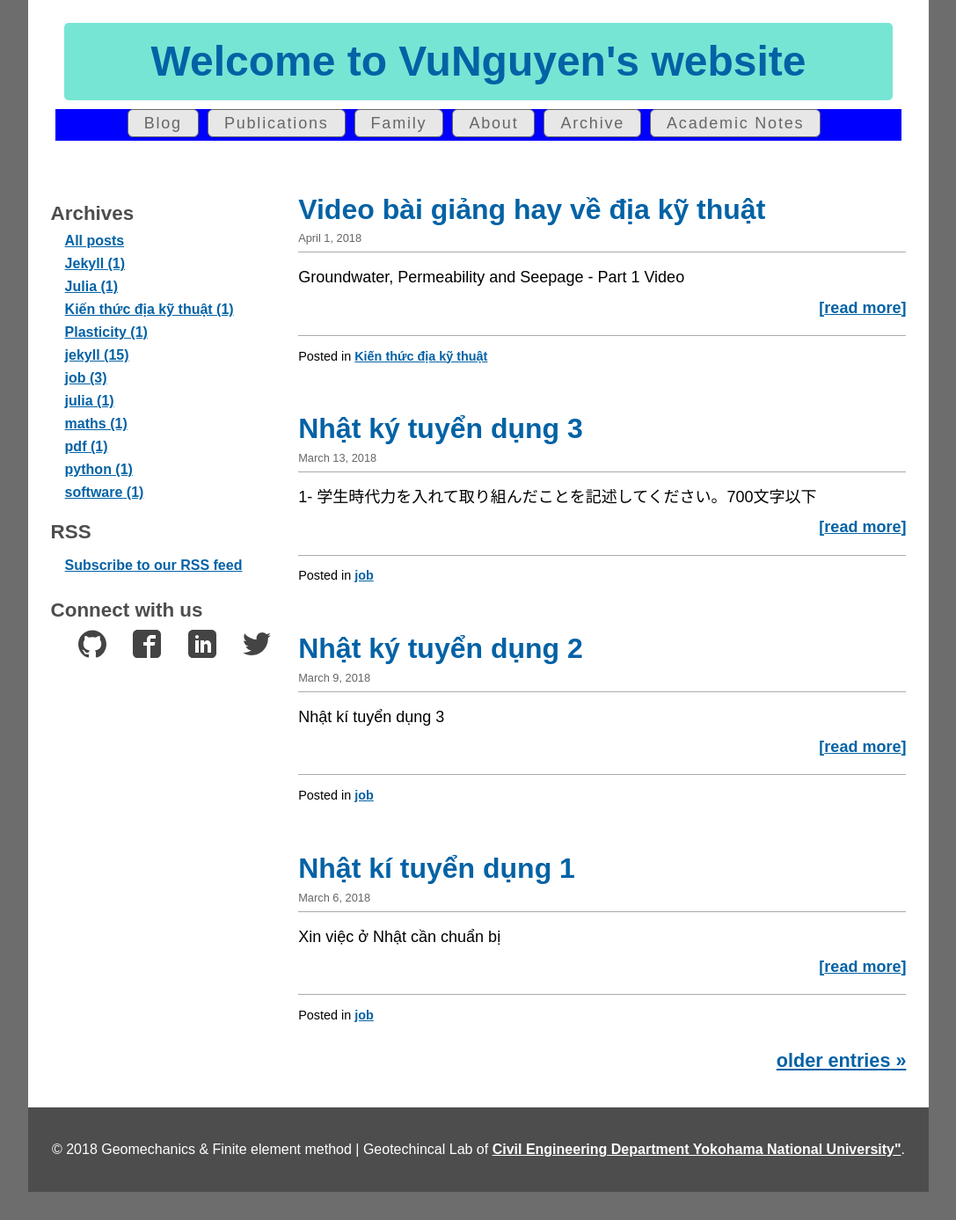
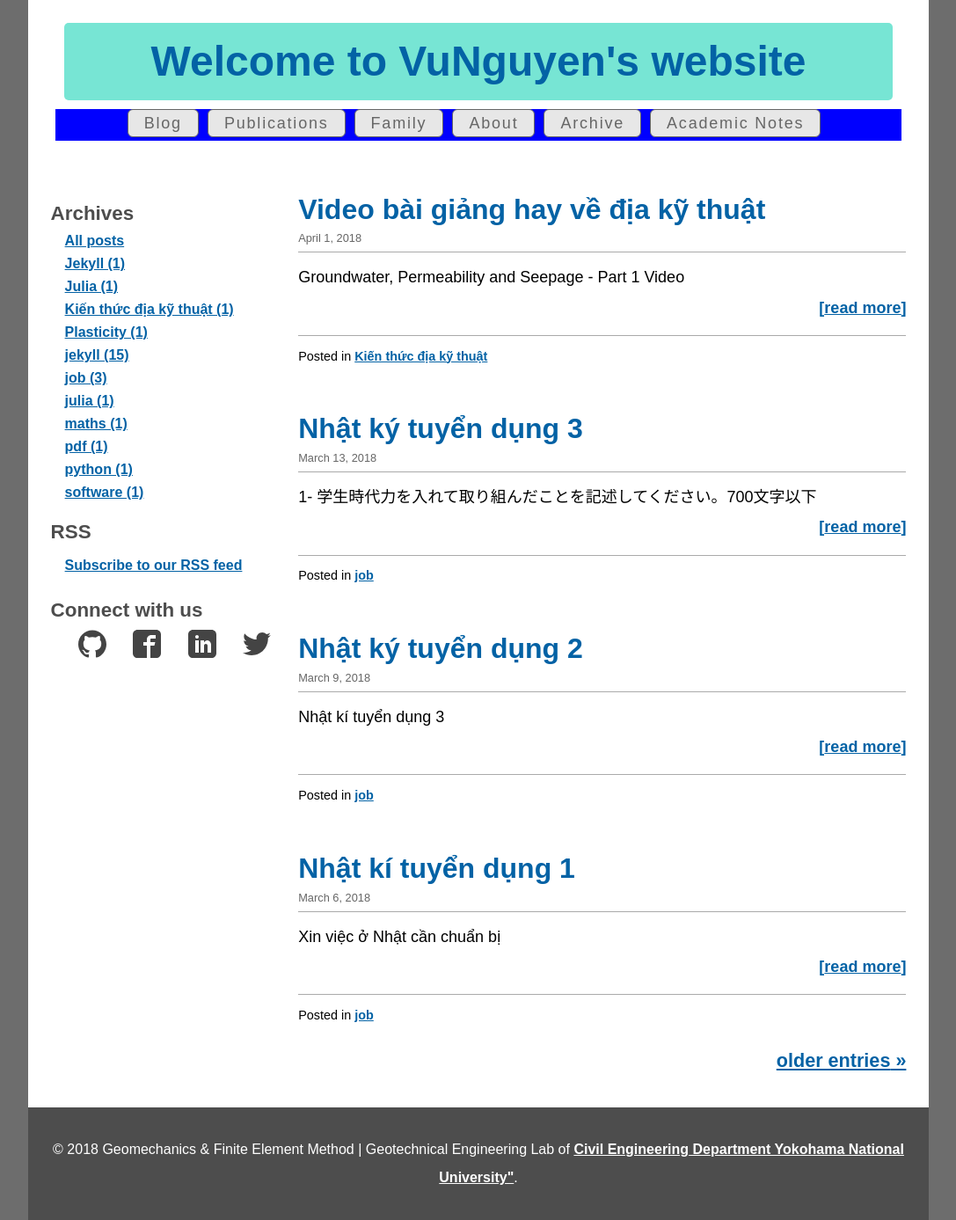
Before and after one commit to quangvunp/geomechanics, a Jekyll site: the page built from index.html, in a window 1280 px wide. Shown: the whole page at 88% size, without its empty margins (96-1183 px from the left). Built offline with Jekyll 4.4.1, drawn with Linux system fonts in a browser that asks for light colours; the list of posts is cut into pages by our own code; before the commit the page ends 1355 px from its top, so only the background shows below that.

Commit message:
Update footer.html

```diff
--- a/_includes/footer.html
+++ b/_includes/footer.html
@@ -1,3 +1,3 @@
 <footer role="contentinfo" class="page-footer">
-<p class="legal">&copy; 2018 Geomechanics & Finite element method | Geotechincal Lab of <a href="http://www.cvg.ynu.ac.jp/G3/english/lab3-e.html" title="Civil Engineering Department Yokohama National University">Civil Engineering Department Yokohama National University"</a>.</p>
+<p class="legal">&copy; 2018 Geomechanics & Finite Element Method | Geotechnical Engineering Lab of <a href="http://www.cvg.ynu.ac.jp/G3/english/lab3-e.html" title="Civil Engineering Department Yokohama National University">Civil Engineering Department Yokohama National University"</a>.</p>
 </footer>
```
